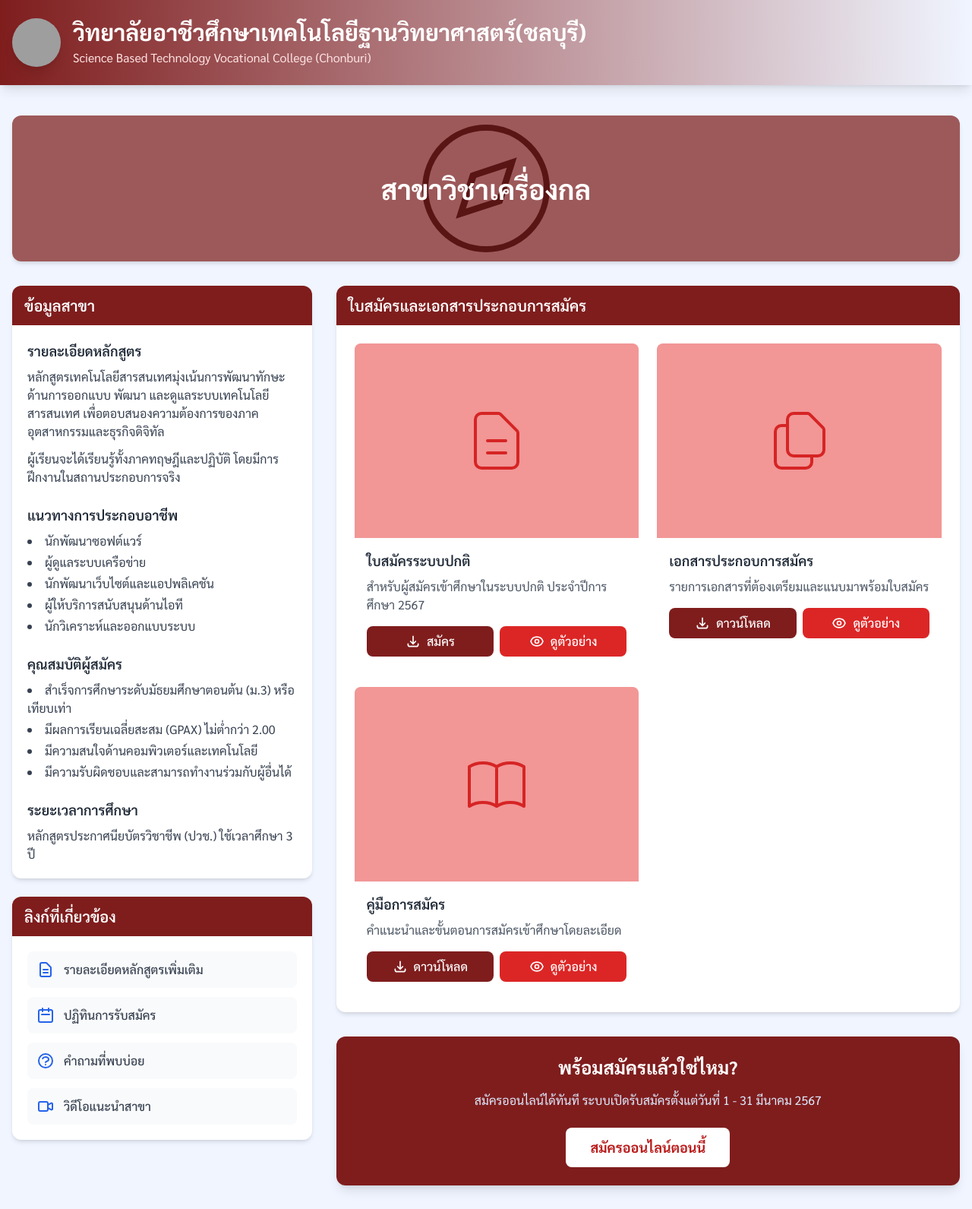
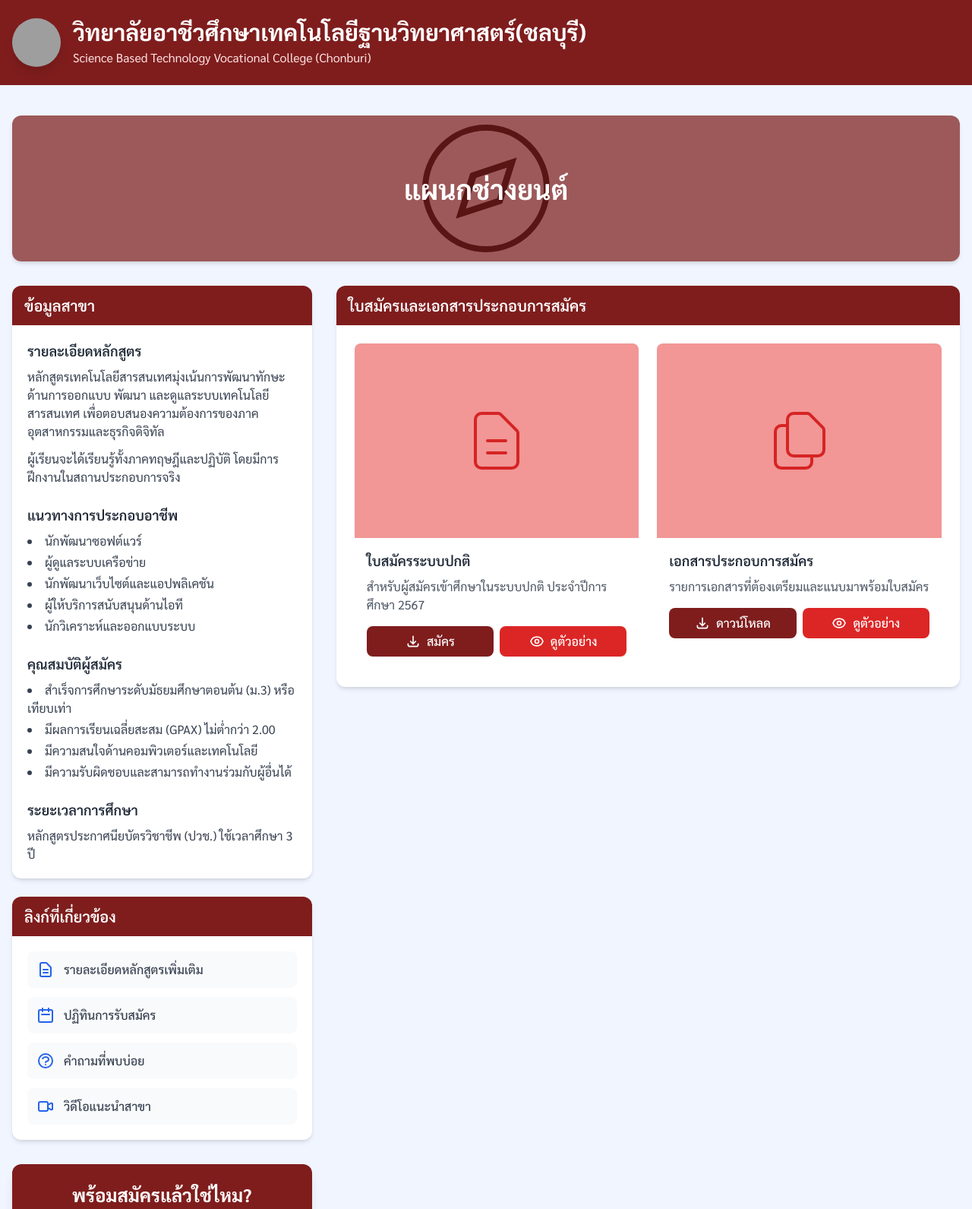
Before and after one commit to jirat856/SBTVC-online-registor, a plain HTML site: page mechanicalandcar technician.html in a window 1280 px wide. Shown: the top 1591 px of the page at 76% size. Drawn offline with nearby package versions, Linux system fonts and the light colour scheme; grey boxes are pictures that could not be loaded; files whose address does not match are found by name.

Commit message:
Update mechanicalandcar technician.html

```diff
--- a/mechanicalandcar technician.html
+++ b/mechanicalandcar technician.html
@@ -28,7 +28,7 @@
 <body>
     <div class="min-h-screen">
         <!-- Header -->
-        <header class="bg-gradient-to-r from-red-900 to- red-1000 text-white shadow-lg">
+        <header class="bg-red-900 text-white">
             <div class="container mx-auto px-4 py-6 flex items-center flex-col md:flex-row">
                 <!-- Logo -->
                 <div class="mr-4 flex-shrink-0 mb-4 md:mb-0">
@@ -54,7 +54,7 @@
                     </svg>
                     <div class="absolute inset-0 bg-red-900 opacity-70"></div>
                     <div class="absolute inset-0 flex items-center justify-center">
-                        <h2 class="text-4xl font-bold text-white">สาขาวิชาเครื่องกล</h2>
+                        <h2 class="text-4xl font-bold text-white">แผนกช่างยนต์</h2>
                     </div>
                 </div>
             </div>
@@ -202,38 +202,11 @@
                                         </div>
                                     </div>
                                 </div>
-
-                                <!-- Application Guide -->
-                                <div class="image-frame bg-white rounded-lg overflow-hidden">
-                                    <div class="relative h-64 bg-red-300 flex items-center justify-center">
-                                        <svg class="h-24 w-24 text-red-600" xmlns="http://www.w3.org/2000/svg" fill="none" viewBox="0 0 24 24" stroke="currentColor">
-                                            <path stroke-linecap="round" stroke-linejoin="round" stroke-width="1" d="M12 6.253v13m0-13C10.832 5.477 9.246 5 7.5 5S4.168 5.477 3 6.253v13C4.168 18.477 5.754 18 7.5 18s3.332.477 4.5 1.253m0-13C13.168 5.477 14.754 5 16.5 5c1.747 0 3.332.477 4.5 1.253v13C19.832 18.477 18.247 18 16.5 18c-1.746 0-3.332.477-4.5 1.253" />
-                                        </svg>
-                                        <div class="absolute inset-0 bg-red-800 opacity-10"></div>
-                                    </div>
-                                    <div class="p-4">
-                                        <h4 class="font-semibold text-lg text-gray-800 mb-2">คู่มือการสมัคร</h4>
-                                        <p class="text-gray-600 mb-4">คำแนะนำและขั้นตอนการสมัครเข้าศึกษาโดยละเอียด</p>
-                                        <div class="flex space-x-2">
-                                            <a href="#" class="btn-hover flex-1 bg-red-900 hover:bg-red-700 text-white font-medium py-2 px-4 rounded-lg flex items-center justify-center">
-                                                <svg class="h-5 w-5 mr-2" fill="none" viewBox="0 0 24 24" stroke="currentColor">
-                                                    <path stroke-linecap="round" stroke-linejoin="round" stroke-width="2" d="M4 16v1a3 3 0 003 3h10a3 3 0 003-3v-1m-4-4l-4 4m0 0l-4-4m4 4V4" />
-                                                </svg>
-                                                ดาวน์โหลด
-                                            </a>
-                                            <a href="#" class="btn-hover flex-1 bg-red-600 hover:bg-red-700 text-white font-medium py-2 px-4 rounded-lg flex items-center justify-center">
-                                                <svg class="h-5 w-5 mr-2" fill="none" viewBox="0 0 24 24" stroke="currentColor">
-                                                    <path stroke-linecap="round" stroke-linejoin="round" stroke-width="2" d="M15 12a3 3 0 11-6 0 3 3 0 016 0z" />
-                                                    <path stroke-linecap="round" stroke-linejoin="round" stroke-width="2" d="M2.458 12C3.732 7.943 7.523 5 12 5c4.478 0 8.268 2.943 9.542 7-1.274 4.057-5.064 7-9.542 7-4.477 0-8.268-2.943-9.542-7z" />
-                                                </svg>
-                                                ดูตัวอย่าง
-                                            </a>
-                                        </div>
-                                    </div>
-                                </div>
                             </div>
                         </div>
                     </div>
+                </div>
+
 
                     <!-- Online Application Button -->
                     <div class="bg-gradient-to-r from-red-900 to-red-900 rounded-xl shadow-lg p-6 text-center">
```
